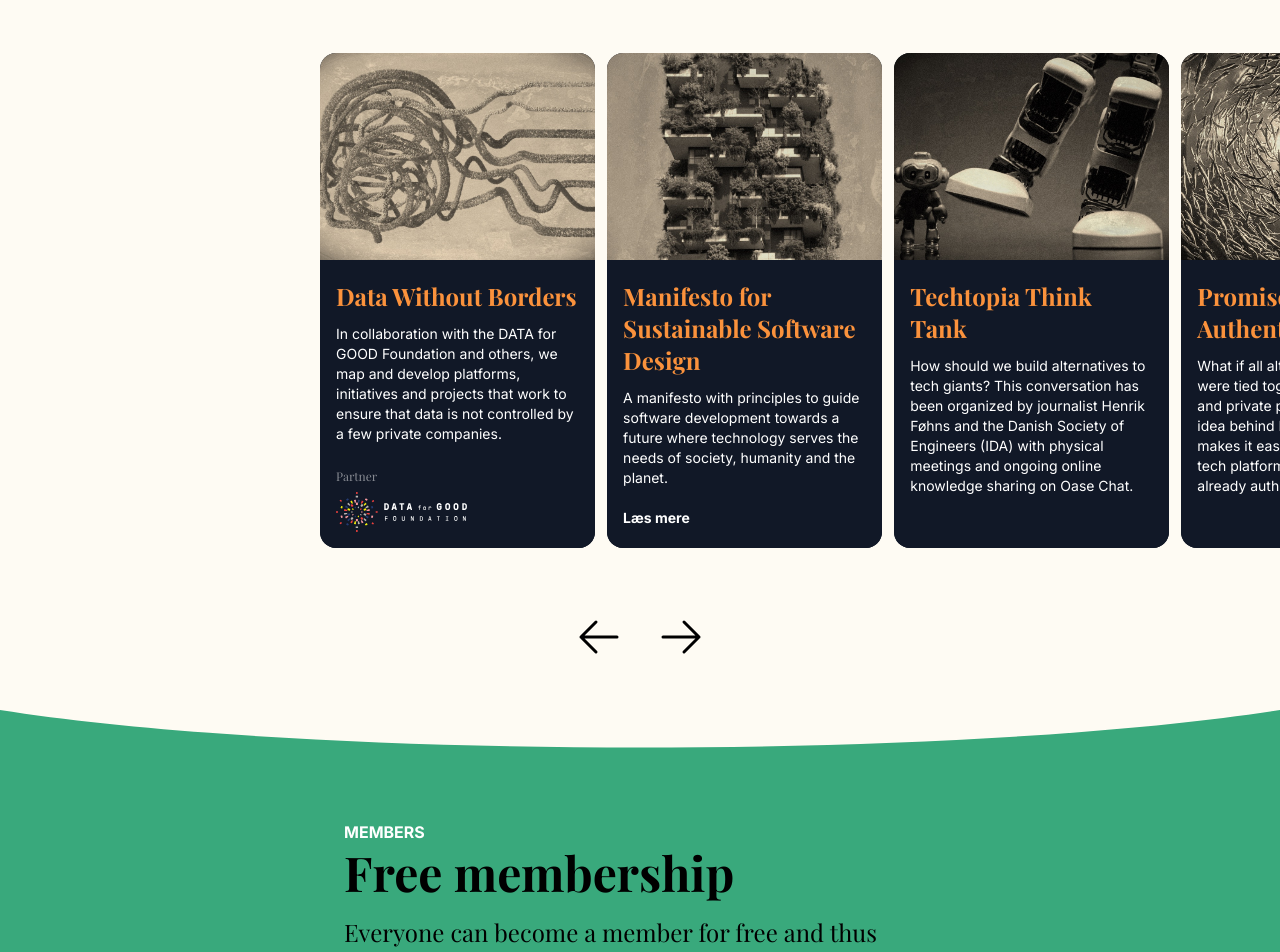
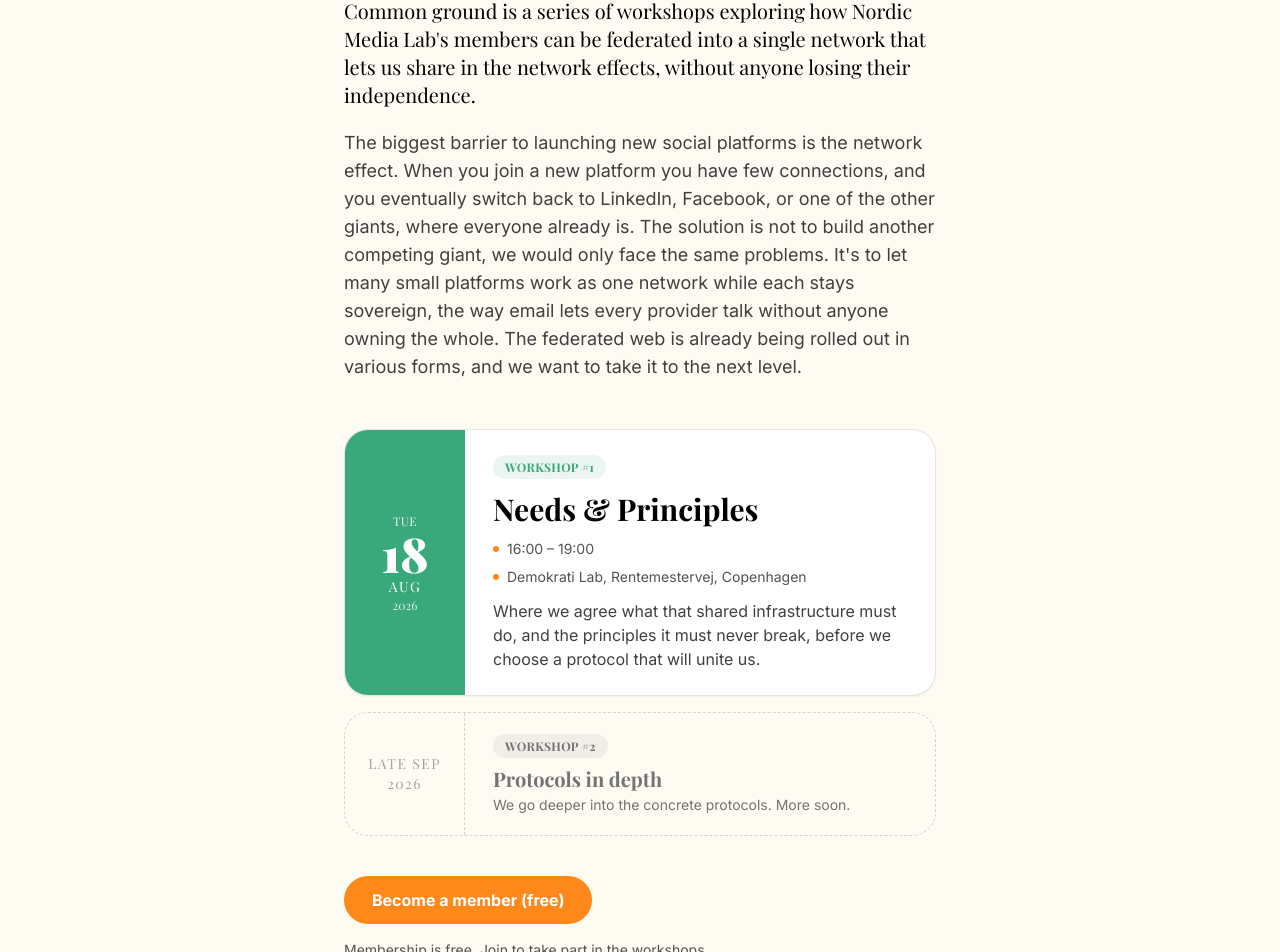
Before and after one commit to jeppeliisberg/nordicmedialab.dk, a React (Vite) app: page / in a window 1280 px wide. Shown: the part 1300-2252 px from the top of the page. Built offline with nearby package versions, Linux system fonts and the light colour scheme.

Commit message:
Replace projects with Common ground events section; rename nav to Upcoming events

```diff
--- a/src/locales/da.json
+++ b/src/locales/da.json
@@ -1,7 +1,7 @@
 {
   "nav": {
     "why": "Hvorfor?",
-    "projects": "Aktiviteter",
+    "projects": "Kommende events",
     "members": "Gratis medlemsskab",
     "pact": "Pagt",
     "values": "Værdier",
@@ -18,69 +18,25 @@
     "joinOase": "Deltag i vores Oase Techtopia chat"
   },
   "projects": {
-    "tagline": "Aktiviteter & Projekter",
-    "description1": "Vi fungerer som paraply og facilitator for en række aktiviteter & tech-projekter, der fokuserer på udvikling, research og oplysning.",
-    "description2": "Læs mere om projekterne herunder:",
-    "cards_hidden": [
-      {
-        "id": 6,
-        "headline": "Challenge your story",
-        "text": "I dette projekt undersøger vi, hvordan fortælllinger kan bruges som et redskab til at skabe digital dannelse, dialog og sundere fællesskaber i en verden domineret af sociale medier.",
-        "hero": "challenge_your_story.jpg",
-        "logo": "",
-        "projecturl": ""
-      },
-      {
-        "id": 3,
-        "headline": "Hjertet i Skyen",
-        "text": "Vi udvikler en åben og kollektivt ejet cloud-løsning som alternativ til f.eks Amazon og Google, hvor startups undgår at blive låst til tech-giganterne.",
-        "hero": "heart_in_the_cloud.jpg",
-        "logo": "",
-        "projecturl": ""
-      }
-    ],
-    "cards": [
-      {
-        "id": 2,
-        "headline": "Data Uden Grænser",
-        "text": "I samarbejde med bl.a. DATA for GOOD Foundation kortlægger og udvikler vi platforme, initiativer og projekter, som arbejder med at sikre, at data ikke kontrolleres af få private selskaber.",
-        "hero": "data_without_borders.jpg",
-        "logo": "dfg_logo_white.svg",
-        "projecturl": ""
-      },
-      {
-        "id": 8,
-        "headline": "Manifesto for Sustainable Software Design",
-        "text": "Et manifest med principper, der skal guide softwareudvikling mod en fremtid, hvor teknologi tjener samfundets, menneskehedens og planetens behov.",
-        "hero": "sustainable_manifesto.jpg",
-        "logo": "",
-        "projecturl": "https://sustainablemanifesto.org/"
-      },
-      {
-        "id": 4,
-        "headline": "Techtopia Tænketank",
-        "text": "Hvordan skal vi bygge alternativer til tech giganterne? Den samtale har journalist Henrik Føhns og Ingeniørforeningen IDA organiseret med fysiske møder og en løbende online vidensdeling på Oase Chat.",
-        "hero": "techtopia.jpg",
-        "logo": "",
-        "projecturl": ""
-      },
-      {
-        "id": 5,
-        "headline": "Promise Authentication",
-        "text": "Hvad hvis alle alternativer til tech-giganterne var bundet sammen af ét sikkert og privat kodeord? Det er tanken med Promise. Promise gør det nemt at vælge alternative tech platforme, fordi man allerede er autentificeret.",
-        "hero": "top_2.png",
-        "logo": "",
-        "projecturl": ""
-      },
-      {
-        "id": 7,
-        "headline": "Recoding democracy",
-        "text": "Vi bevæger os i hast ned ad en vej, hvor AI er ved at omskrive fundamentet for demokrati. Sammen med DemAI undersøger vi, hvordan AI kan bruges som en positiv kraft for demokratiet - og blive et redskab til demokratisk fornyelse i stedet for nedbrydning.",
-        "hero": "recoding_democracy.jpg",
-        "logo": "",
-        "projecturl": "https://dk.linkedin.com/company/demaitech"
-      }
-    ]
+    "tagline": "Kommende events",
+    "title": "Fælles grund: Føderering af Nordic Media Lab",
+    "intro1": "Fælles grund er en række workshops, der undersøger, hvordan Nordic Media Labs medlemmer kan fødereres til ét netværk, så vi kan få gavn af netværkseffekterne, uden at nogen mister sin uafhængighed.",
+    "intro2": "Den største barriere for at lancere nye sociale platforme er netværkseffekten. Når du melder dig ind på en ny platform, har du få forbindelser, og du ender med at skifte tilbage til LinkedIn, Facebook eller en af de andre giganter, hvor alle allerede er. Løsningen er ikke at bygge endnu en konkurrerende gigant, for så støder vi på de samme problemer. Den er at lade mange små platforme virke som ét netværk, mens hver forbliver suveræn, sådan som e-mail lader alle udbydere tale sammen, uden at nogen ejer det hele. Det fødererede web er allerede ved at blive rullet ud i forskellige former, og vi vil tage det til næste niveau.",
+    "w1tag": "Workshop #1",
+    "w1title": "Behov og principper",
+    "w1dow": "Tir",
+    "w1day": "18",
+    "w1mon": "Aug",
+    "w1year": "2026",
+    "w1time": "16:00 – 19:00",
+    "w1location": "Demokrati Lab, Rentemestervej, København",
+    "w1desc": "Her bliver vi enige om, hvad den fælles infrastruktur skal kunne, og de principper den aldrig må bryde, før vi vælger en protokol, der skal forene os.",
+    "w2tag": "Workshop #2",
+    "w2when": "Sidst i sep. 2026",
+    "w2title": "Protokoller i dybden",
+    "w2note": "Vi går mere i dybden med de konkrete protokoller. Mere information snarest.",
+    "ctaButton": "Bliv medlem (gratis)",
+    "ctaNote": "Medlemskab er gratis. Bliv medlem for at deltage i workshopsene."
   },
   "members": {
     "tagline": "Medlemmer",
--- a/src/locales/en.json
+++ b/src/locales/en.json
@@ -1,7 +1,7 @@
 {
   "nav": {
     "why": "Why?",
-    "projects": "Activities",
+    "projects": "Upcoming events",
     "members": "Free membership",
     "pact": "Pact",
     "values": "Values",
@@ -18,69 +18,25 @@
     "joinOase": "Join our Oase Techtopia chat"
   },
   "projects": {
-    "tagline": "Activities & Projects",
-    "description1": "We act as an umbrella and facilitator for a number of activities & tech projects focusing on development, research and education.",
-    "description2": "Read more about the projects below:",
-    "cards_hidden": [
-      {
-        "id": 6,
-        "headline": "Challenge your story",
-        "text": "In this project, we explore how storytelling can be used as a tool to create digital enlightenment, dialogue and healthier communities in a world dominated by social media.",
-        "hero": "challenge_your_story.jpg",
-        "logo": "",
-        "projecturl": ""
-      },
-      {
-        "id": 3,
-        "headline": "Heart in the Cloud",
-        "text": "We are developing an open and collectively owned cloud solution as an alternative to Amazon and Google, where startups avoid being locked into tech giants.",
-        "hero": "heart_in_the_cloud.jpg",
-        "logo": "",
-        "projecturl": ""
-      }
-    ],
-    "cards": [
-      {
-        "id": 2,
-        "headline": "Data Without Borders",
-        "text": "In collaboration with the DATA for GOOD Foundation and others, we map and develop platforms, initiatives and projects that work to ensure that data is not controlled by a few private companies.",
-        "hero": "data_without_borders.jpg",
-        "logo": "dfg_logo_white.svg",
-        "projecturl": ""
-      },
-      {
-        "id": 8,
-        "headline": "Manifesto for Sustainable Software Design",
-        "text": "A manifesto with principles to guide software development towards a future where technology serves the needs of society, humanity and the planet.",
-        "hero": "sustainable_manifesto.jpg",
-        "logo": "",
-        "projecturl": "https://sustainablemanifesto.org/"
-      },
-      {
-        "id": 4,
-        "headline": "Techtopia Think Tank",
-        "text": "How should we build alternatives to tech giants? This conversation has been organized by journalist Henrik Føhns and the Danish Society of Engineers (IDA) with physical meetings and ongoing online knowledge sharing on Oase Chat.",
-        "hero": "techtopia.jpg",
-        "logo": "",
-        "projecturl": ""
-      },
-      {
-        "id": 5,
-        "headline": "Promise Authentication",
-        "text": "What if all alternatives to tech giants were tied together by one secure and private password? That's the idea behind Promise. Promise makes it easy to choose alternative tech platforms because you're already authenticated.",
-        "hero": "top_2.png",
-        "logo": "",
-        "projecturl": ""
-      },
-      {
-        "id": 7,
-        "headline": "Recoding democracy",
-        "text": "We are rapidly moving down a path where AI is rewriting the foundation of democracy. Together with DemAI, we explore how AI can be used as a positive force for democracy - and become a tool for democratic renewal rather than breakdown.",
-        "hero": "recoding_democracy.jpg",
-        "logo": "",
-        "projecturl": "https://dk.linkedin.com/company/demaitech"
-      }
-    ]
+    "tagline": "Upcoming events",
+    "title": "Common ground: Federating Nordic Media Lab",
+    "intro1": "Common ground is a series of workshops exploring how Nordic Media Lab's members can be federated into a single network that lets us share in the network effects, without anyone losing their independence.",
+    "intro2": "The biggest barrier to launching new social platforms is the network effect. When you join a new platform you have few connections, and you eventually switch back to LinkedIn, Facebook, or one of the other giants, where everyone already is. The solution is not to build another competing giant, we would only face the same problems. It's to let many small platforms work as one network while each stays sovereign, the way email lets every provider talk without anyone owning the whole. The federated web is already being rolled out in various forms, and we want to take it to the next level.",
+    "w1tag": "Workshop #1",
+    "w1title": "Needs & Principles",
+    "w1dow": "Tue",
+    "w1day": "18",
+    "w1mon": "Aug",
+    "w1year": "2026",
+    "w1time": "16:00 – 19:00",
+    "w1location": "Demokrati Lab, Rentemestervej, Copenhagen",
+    "w1desc": "Where we agree what that shared infrastructure must do, and the principles it must never break, before we choose a protocol that will unite us.",
+    "w2tag": "Workshop #2",
+    "w2when": "Late Sep 2026",
+    "w2title": "Protocols in depth",
+    "w2note": "We go deeper into the concrete protocols. More soon.",
+    "ctaButton": "Become a member (free)",
+    "ctaNote": "Membership is free. Join to take part in the workshops."
   },
   "members": {
     "tagline": "Members",
--- a/src/views/Main.jsx
+++ b/src/views/Main.jsx
@@ -1,12 +1,10 @@
 import Divider from "../components/Divider";
 import MembersSwiper from "../components/MembersSwiper";
-import ProjectsSwiper from "../components/ProjectsSwiper";
 import { useTranslation, Trans } from 'react-i18next';
 
 const Main = () => {
     const { t } = useTranslation();
 
-    const projectsData = t('projects.cards', { returnObjects: true });
     const membersData = t('members.cards', { returnObjects: true });
 
     return (
@@ -35,12 +33,46 @@ const Main = () => {
             <section className="bg-[#FEFBF3] pb-32">
                 <a className="anchor" id="projekter"></a>
                 <div className="relative px-10 max-w-2xl mx-auto">
-                    <span className="text-emerald-500 font-semibold uppercase text-base font-sans">{t('projects.tagline')}</span>
-                    <h1 className="font-serif text-xl lg:text-2xl font-normal mt-1 mb-5">{t('projects.description1')}</h1>
-                    <h1 className="font-serif text-xl lg:text-2xl font-normal mt-1 mb-5">{t('projects.description2')}</h1>
+                    <span className="text-[#39A97C] font-semibold uppercase text-base font-sans tracking-wide">{t('projects.tagline')}</span>
+                    <h1 className="font-serif text-3xl lg:text-5xl font-bold mt-2 mb-6">{t('projects.title')}</h1>
+                    <p className="font-serif text-lg lg:text-xl leading-relaxed">{t('projects.intro1')}</p>
+                    <p className="font-sans text-base lg:text-lg text-neutral-700 mt-5 leading-relaxed">{t('projects.intro2')}</p>
                 </div>
-                <div className="w-full mt-20">
-                    <ProjectsSwiper cards={projectsData}/>
+
+                <div className="relative px-10 max-w-2xl mx-auto mt-12 flex flex-col gap-4">
+                    <article className="bg-white border border-black/10 rounded-3xl overflow-hidden shadow-sm grid grid-cols-1 sm:grid-cols-[120px_1fr]">
+                        <div className="bg-[#39A97C] text-white flex sm:flex-col flex-row items-center justify-center gap-x-3 text-center py-5 sm:py-7 px-4">
+                            <span className="text-xs uppercase tracking-wide opacity-90">{t('projects.w1dow')}</span>
+                            <span className="font-serif text-5xl font-extrabold leading-none">{t('projects.w1day')}</span>
+                            <span className="text-sm uppercase tracking-widest">{t('projects.w1mon')}</span>
+                            <span className="text-xs opacity-80">{t('projects.w1year')}</span>
+                        </div>
+                        <div className="px-7 py-6">
+                            <span className="inline-block text-xs font-semibold uppercase tracking-wide text-[#39A97C] bg-[#39A97C]/10 rounded-full px-3 py-1 mb-3">{t('projects.w1tag')}</span>
+                            <h2 className="font-serif text-2xl lg:text-3xl font-bold leading-tight">{t('projects.w1title')}</h2>
+                            <div className="flex flex-wrap gap-x-5 gap-y-2 mt-3 mb-3 text-sm text-neutral-600 font-sans">
+                                <span className="inline-flex items-center gap-2"><span className="w-1.5 h-1.5 rounded-full bg-[#FF881B]"></span>{t('projects.w1time')}</span>
+                                <span className="inline-flex items-center gap-2"><span className="w-1.5 h-1.5 rounded-full bg-[#FF881B]"></span>{t('projects.w1location')}</span>
+                            </div>
+                            <p className="font-sans text-base text-neutral-700">{t('projects.w1desc')}</p>
+                        </div>
+                    </article>
+
+                    <article className="border border-dashed border-black/15 rounded-3xl overflow-hidden grid grid-cols-1 sm:grid-cols-[120px_1fr]">
+                        <div className="flex sm:flex-col flex-row items-center justify-center gap-x-3 text-center py-4 sm:py-7 px-4 text-neutral-400 sm:border-r border-dashed border-black/15">
+                            <span className="text-sm uppercase tracking-widest">{t('projects.w2when')}</span>
+                        </div>
+                        <div className="px-7 py-5">
+                            <span className="inline-block text-xs font-semibold uppercase tracking-wide text-neutral-500 bg-black/5 rounded-full px-3 py-1 mb-2">{t('projects.w2tag')}</span>
+                            <h2 className="font-serif text-xl font-bold text-neutral-500 leading-tight">{t('projects.w2title')}</h2>
+                            <p className="font-sans text-sm text-neutral-500 mt-1">{t('projects.w2note')}</p>
+                        </div>
+                    </article>
+
+                    <div className="flex flex-wrap items-center gap-4 mt-6">
+                        <a href="#medlemmer" className="bg-[#FF881B] hover:brightness-105 text-white font-semibold font-sans px-7 py-3 rounded-full transition">{t('projects.ctaButton')}</a>
+                        <span className="text-sm text-neutral-600 font-sans">{t('projects.ctaNote')}</span>
+                    </div>
                 </div>
             </section>
 
```
